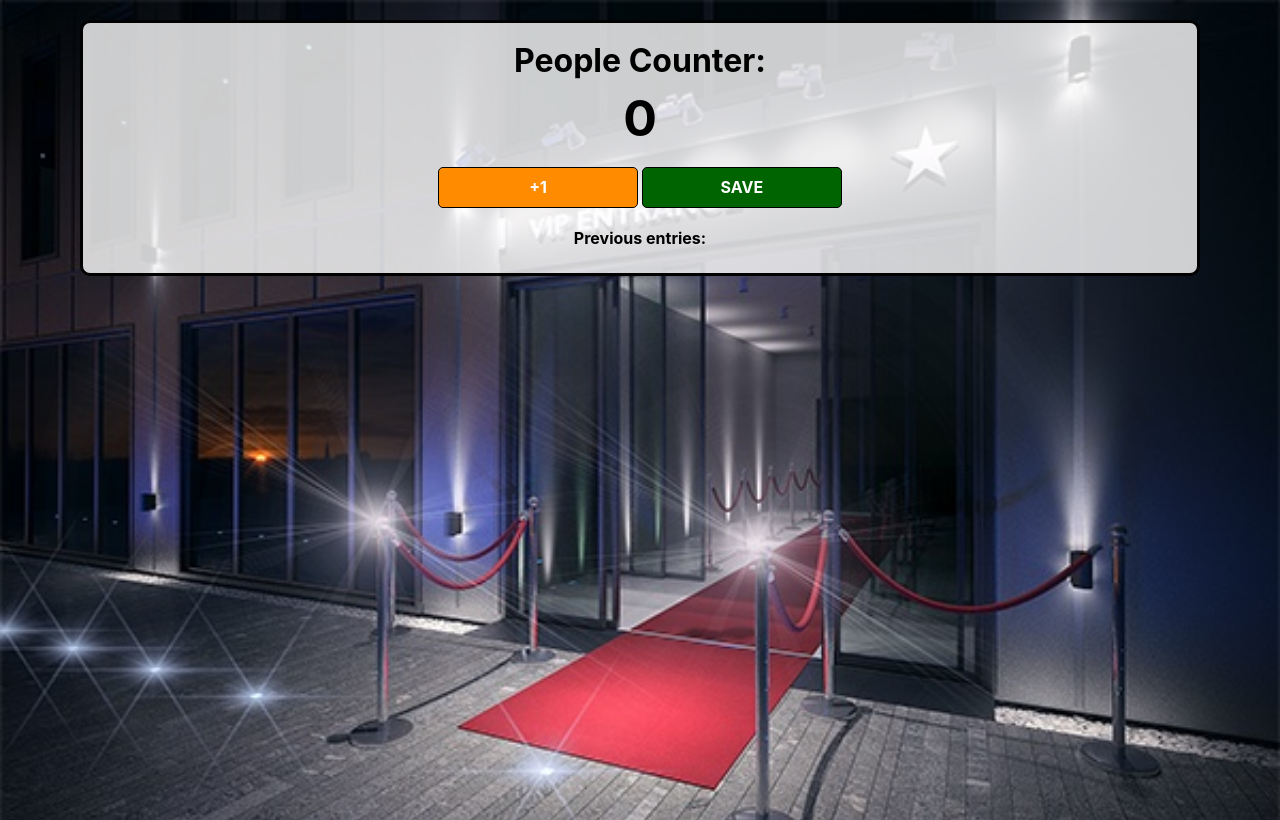
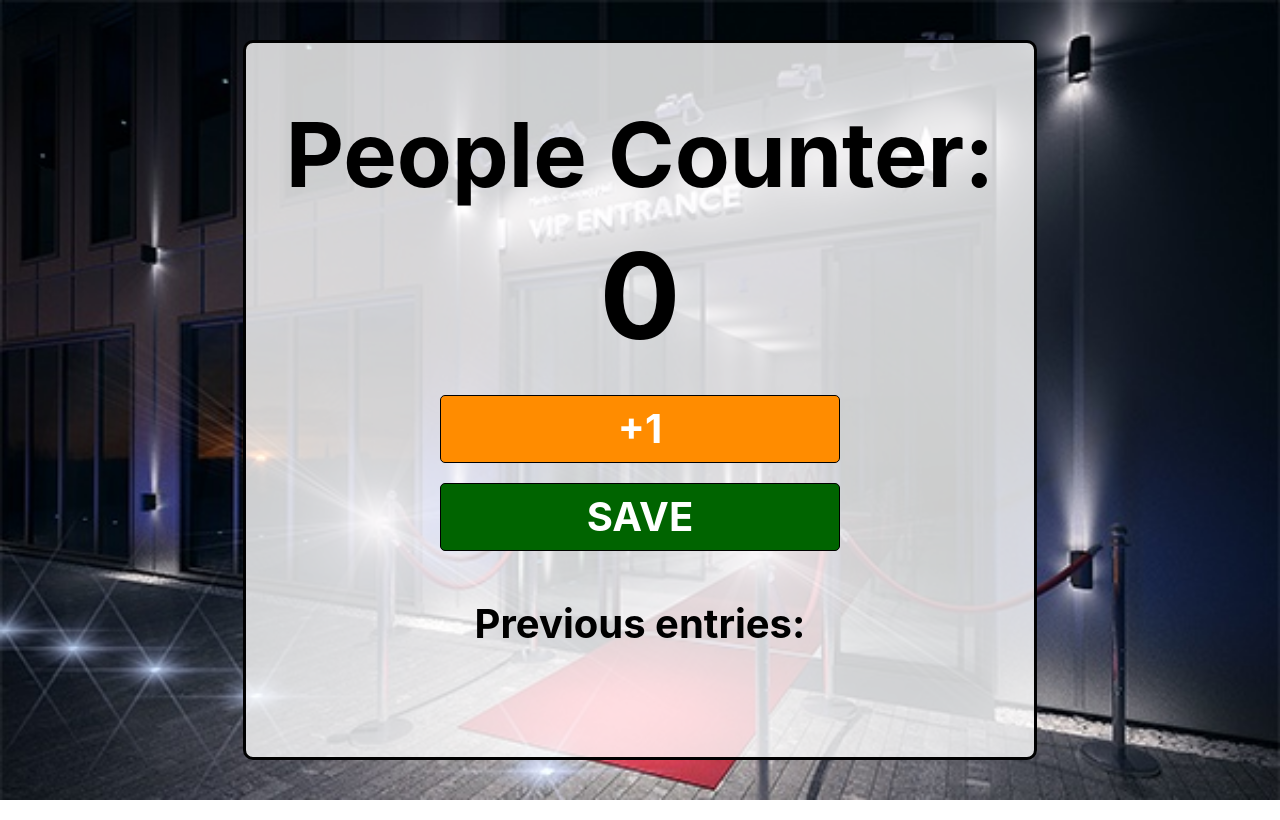
Before and after one commit to guyblatt/people-counter, a plain HTML site: page index.html in a window 1280 px wide. Drawn offline with nearby package versions, Linux system fonts and the light colour scheme.

Commit message:
Add files via upload
newest

```diff
--- a/index.css
+++ b/index.css
@@ -4,28 +4,26 @@ body {
     font-family: -apple-system, BlinkMacSystemFont, 'Segoe UI', Roboto, Oxygen, Ubuntu, Cantarell, 'Open Sans', 'Helvetica Neue', sans-serif;
     font-weight: bold;
     text-align: center;
-    height: 100vh;
+    display: flex;
+    justify-content: center;
 }
 
 .container {
     background: rgba(255, 255, 255, 0.8);
-    margin-top: 20px;
-    margin-left: 80px;
-    margin-right: 80px;
-    padding: 10px;
-    max-width: 80%
-    margin: auto;
+    margin: 40px;
+    padding: 40px;
     border: 3px solid black;
     border-radius: 10px;
 }
 
 h1 {
-    margin-top: 10px;
-    margin-bottom: 10px;
+    font-size: 90px;
+    margin-top: 20px;
+    margin-bottom: 20px;
 }
 
 h2 {
-    font-size: 50px;
+    font-size: 120px;
     margin-top: 0;
     margin-bottom: 20px;
 }
@@ -36,9 +34,10 @@ button {
     padding-bottom: 10px;
     color: white;
     font-weight: bold;
-    width: 200px;
-    margin-bottom: 5px;
+    width: 400px;
+    margin: 10px;
     border-radius: 5px;
+    font-size: 40px;
 }
 
 #increment-btn {
@@ -51,4 +50,5 @@ button {
 
 #save-el {
     font-weight: bold;
+    font-size: 40px;
 }
--- a/index.html
+++ b/index.html
@@ -1,15 +1,25 @@
 <html>
-    <head><link rel="stylesheet" href="https://cdnjs.cloudflare.com/ajax/libs/normalize/8.0.1/normalize.css">
+
+<head>
+    <link rel="stylesheet" href="https://cdnjs.cloudflare.com/ajax/libs/normalize/8.0.1/normalize.css">
     <link rel="stylesheet" href="index.css">
 </head>
+
 <body>
     <div class="container">
         <h1>People Counter:</h1>
         <h2 id="count-el">0</h2>
+        <div class="buttons">
+            <div>
                 <button id="increment-btn" onclick="increment()">+1</button>
+            </div>
+            <div>
                 <button id="save-btn" onclick="save()">SAVE</button>
+            </div>
+        </div>
         <p id="save-el">Previous entries: </p>
     </div>
     <script src="index.js"></script>
 </body>
+
 </html>
```
Also changed, not shown: index.js (line endings or trailing spaces). Lines whose indentation alone changed are shown as unchanged.
